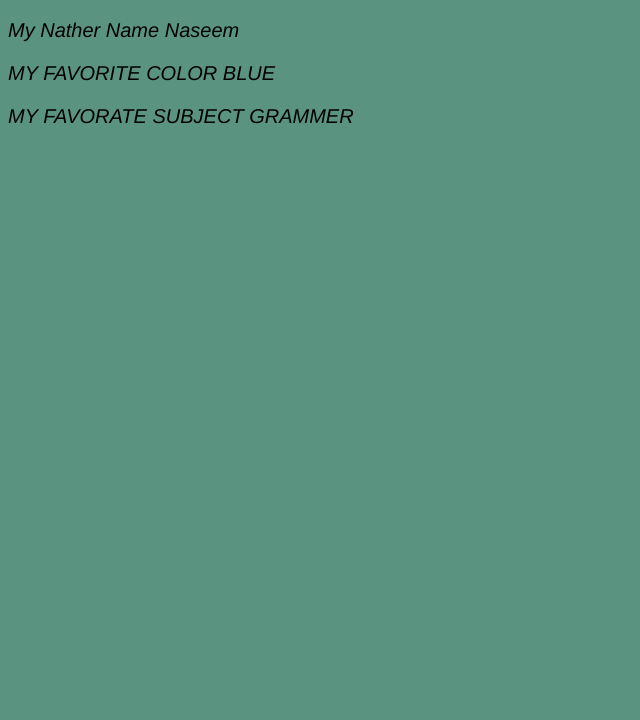
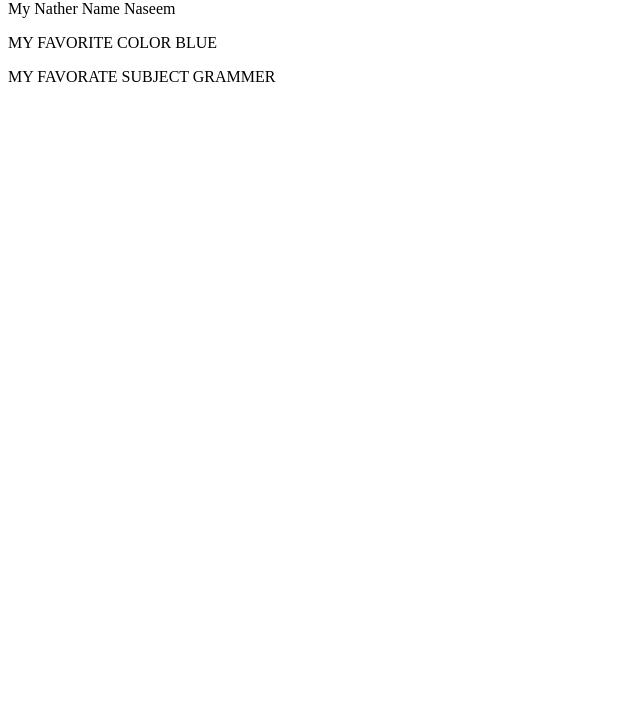
Before and after one commit to anus520/TABLER, a plain HTML site: page index.html in a window 1280 px wide. Shown: the part 80-800 px from the top of the page, without its empty margins (0-640 px from the left). Drawn offline with Linux system fonts and the light colour scheme.

Commit message:
some code

```diff
--- a/style.css
+++ b/style.css
@@ -1,37 +1,42 @@
-@media screen AND (max-width: 320px) {
+@media (max-width:480px){
     body {
     font-size: 20px;
     font-weight: 100px;
     font-family: 'Franklin Gothic Medium', 'Arial Narrow', Arial, sans-serif;
     font-style: italic;
-        background-color: rgb(119, 116, 76);
+    background-color: rgb(114, 87, 145);
+
 }
 }
 
-@media screen AND (min-width: 620px) {
+@media (min-width:481px) and (max-width: 768px) {
     body {
      font-size: 20px;
      font-weight: 100px;
      font-family: 'Franklin Gothic Medium', 'Arial Narrow', Arial, sans-serif;
      font-style: italic;
-    background-color: rgb(97, 109, 105);
+     background-color: rgb(78, 66, 66);
+
  }
 }
-@media screen AND (min-width: 720px) {
+
+
+@media (min-width: 769px) and (max-width:1024px) {
+
     body {
         font-size: 20px;
         font-weight: 100px;
         font-family: 'Franklin Gothic Medium', 'Arial Narrow', Arial, sans-serif;
         font-style: italic;
-    background-color: rgb(52, 107, 89);
+        background-color: rgb(94, 121, 71);
     }
 }
-@media screen AND (min-width: 820px) {
+@media (min-width:1025){
     body {
         font-size: 20px;
         font-weight: 100px;
         font-family: 'Franklin Gothic Medium', 'Arial Narrow', Arial, sans-serif;
         font-style: italic;
-    background-color: rgb(90, 148, 129);
+        background-color: rgb(251, 255, 248);
     }
 }
```
Lines whose indentation alone changed are shown as unchanged.
